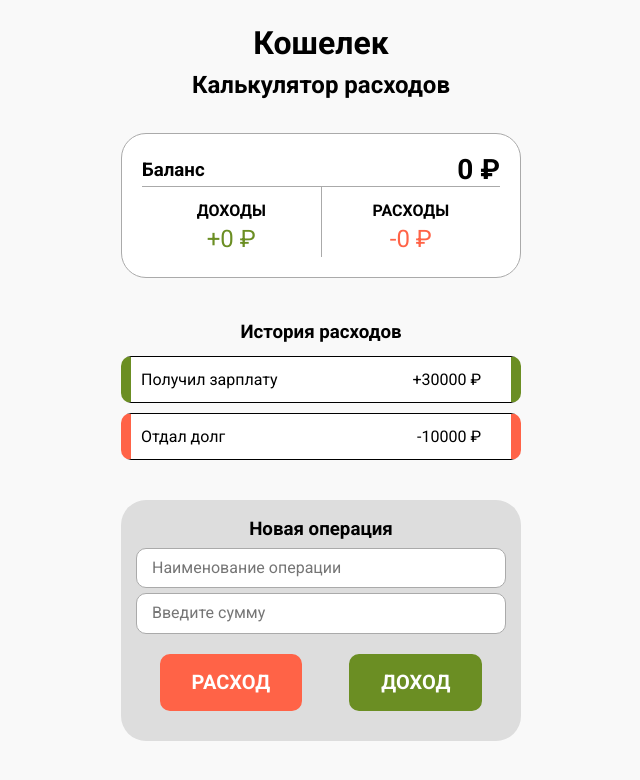
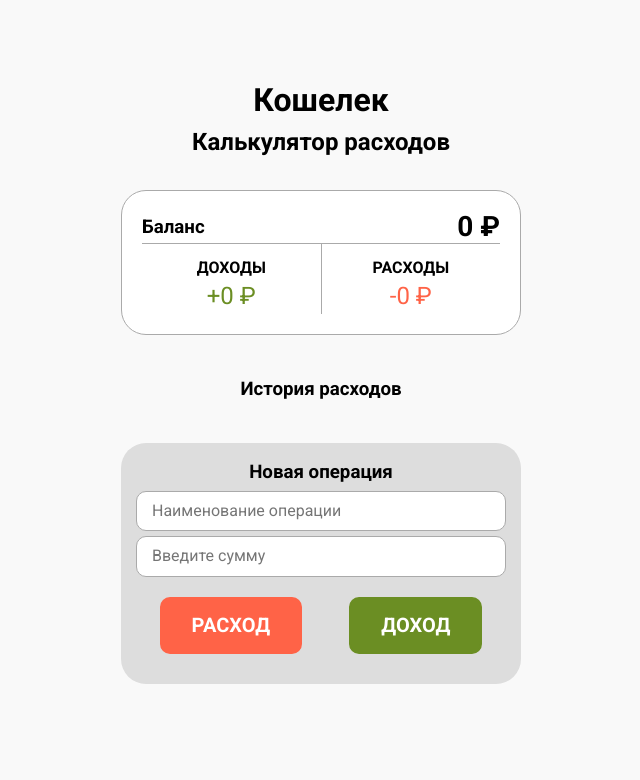
Before and after one commit to sproetje8/GloCademy-Wallet, a React (Create React App) app: page / in a window 1280 px wide. Shown: the top 780 px of the page, without its empty margins (319-959 px from the left). Built offline with nearby package versions, Linux system fonts and the light colour scheme.

Commit message:
feat: Day2 Code during the stream

```diff
--- a/src/App.js
+++ b/src/App.js
@@ -1,13 +1,62 @@
-import React from 'react';
+import React, { Component } from 'react';
 import Header from './Components/Header/Header';
-import Main from './Components/Main/Main';
+import Total from './Components/Total/Total';
+import History from './Components/History/History';
+import Operation from './Components/Operation/Operation';
 
-class App extends React.Component {
+class App extends Component {
+	constructor(props) {
+		super(props);
+		this.state = {
+			transactions: [],
+			description: '',
+			amount: '',
+		};
+	}
+
+	addTransaction = (add) => {
+		const transactions = [
+			...this.state.transactions,
+			{
+				id: `cmr${(+new Date()).toString(16)}`,
+				description: this.state.description,
+				amount: this.state.amount,
+				add,
+			},
+		];
+
+		this.setState({
+			transactions,
+			description: '',
+			amount: '',
+		});
+	};
+
+	addAmount = (e) => {
+		this.setState({ amount: e.target.value });
+	};
+
+	addDescription = (e) => {
+		this.setState({ description: e.target.value });
+	};
+
 	render() {
 		return (
 			<>
 				<Header />
-				<Main />
+				<main>
+					<div className="container">
+						<Total />
+						<History transactions={this.state.transactions} />
+						<Operation
+							addTransaction={this.addTransaction}
+							addAmount={this.addAmount}
+							addDescription={this.addDescription}
+							description={this.state.description}
+							amount={this.state.amount}
+						/>
+					</div>
+				</main>
 			</>
 		);
 	}
--- /dev/null
+++ b/src/Components/History/History.js
@@ -0,0 +1,17 @@
+import React from 'react';
+import HistoryItem from './HistoryItem';
+
+const History = ({ transactions }) => {
+	return (
+		<section className="history">
+			<h3>История расходов</h3>
+			<ul className="history__list">
+				{transactions.map((item) => (
+					<HistoryItem key={item.id} transaction={item} />
+				))}
+			</ul>
+		</section>
+	);
+};
+
+export default History;
--- /dev/null
+++ b/src/Components/History/HistoryItem.js
@@ -0,0 +1,19 @@
+import React from 'react';
+
+const HistoryItem = ({ transaction }) => {
+	return (
+		<li
+			className={`history__item ${
+				transaction.add ? 'history__item-plus' : 'history__item-minus'
+			}`}
+		>
+			{transaction.description}
+			<span className="history__money">
+				{`${transaction.add ? '+' : '-'}${transaction.amount}`} ₽
+			</span>
+			<button className="history__delete">x</button>
+		</li>
+	);
+};
+
+export default HistoryItem;
--- a/src/Components/Main/Main.js
+++ /dev/null
@@ -1,18 +0,0 @@
-import React from 'react';
-import SectionTotal from '../SectionTotal/SectionTotal';
-import SectionHistory from '../SectionHistory/SectionHistory';
-import SectionOperation from '../SectionOperation/SectionOperation';
-
-const Main = () => {
-	return (
-		<main>
-			<div className="container">
-				<SectionTotal />
-				<SectionHistory />
-				<SectionOperation />
-			</div>
-		</main>
-	);
-};
-
-export default Main;
--- /dev/null
+++ b/src/Components/Operation/Operation.js
@@ -0,0 +1,54 @@
+import React from 'react';
+// import Form from '../Form/Form';
+
+const Operation = ({
+	addTransaction,
+	addDescription,
+	addAmount,
+	description,
+	amount,
+}) => {
+	return (
+		<section className="operation">
+			<h3>Новая операция</h3>
+			<form id="form">
+				<label>
+					<input
+						type="text"
+						className="operation__fields operation__name"
+						placeholder="Наименование операции"
+						onChange={addDescription}
+						value={description}
+					/>
+				</label>
+				<label>
+					<input
+						type="number"
+						className="operation__fields operation__amount"
+						placeholder="Введите сумму"
+						onChange={addAmount}
+						value={amount}
+					/>
+				</label>
+				<div className="operation__btns">
+					<button
+						onClick={() => addTransaction(false)}
+						type="button"
+						className="operation__btn operation__btn-subtract"
+					>
+						РАСХОД
+					</button>
+					<button
+						onClick={() => addTransaction(true)}
+						type="button"
+						className="operation__btn operation__btn-add"
+					>
+						ДОХОД
+					</button>
+				</div>
+			</form>
+		</section>
+	);
+};
+
+export default Operation;
--- a/src/Components/SectionHistory/SectionHistory.js
+++ /dev/null
@@ -1,24 +0,0 @@
-import React from 'react';
-
-const SectionHistory = () => {
-	return (
-		<section className="history">
-			<h3>История расходов</h3>
-			<ul className="history__list">
-				<li className="history__item history__item-plus">
-					Получил зарплату
-					<span className="history__money">+30000 ₽</span>
-					<button className="history__delete">x</button>
-				</li>
-
-				<li className="history__item history__item-minus">
-					Отдал долг
-					<span className="history__money">-10000 ₽</span>
-					<button className="history__delete">x</button>
-				</li>
-			</ul>
-		</section>
-	);
-};
-
-export default SectionHistory;
--- a/src/Components/SectionOperation/SectionOperation.js
+++ /dev/null
@@ -1,13 +0,0 @@
-import React from 'react';
-import Form from '../Form/Form';
-
-const SectionOperation = () => {
-	return (
-		<section className="operation">
-			<h3>Новая операция</h3>
-			<Form />
-		</section>
-	);
-};
-
-export default SectionOperation;
--- a/src/Components/SectionTotal/SectionTotal.js
+++ b/src/Components/Total/Total.js
@@ -1,6 +1,6 @@
 import React from 'react';
 
-const SectionTotal = () => {
+const Total = () => {
 	return (
 		<section className="total">
 			<header className="total__header">
@@ -21,4 +21,4 @@ const SectionTotal = () => {
 	);
 };
 
-export default SectionTotal;
+export default Total;
```
